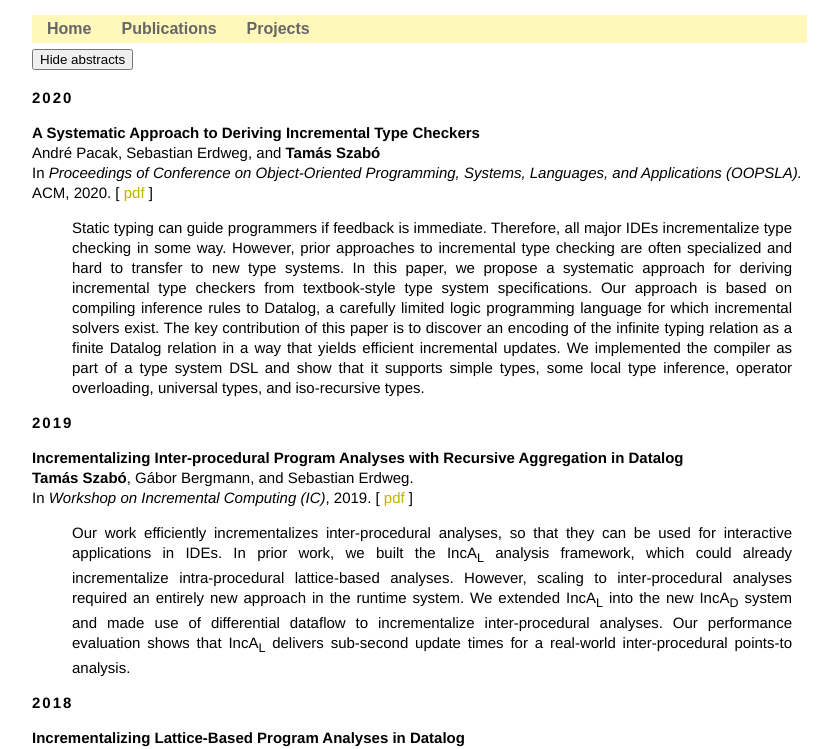
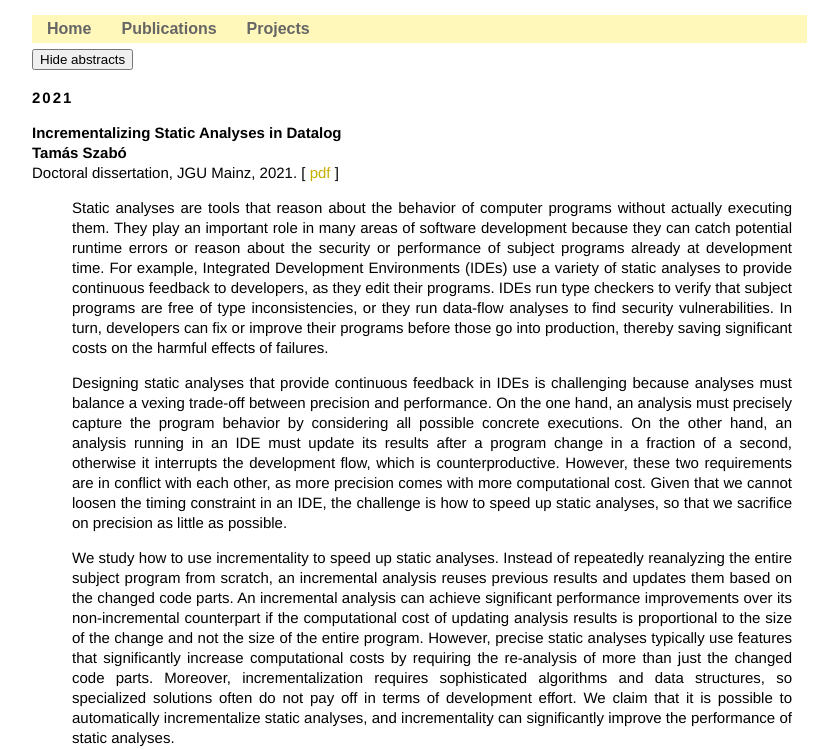
Before and after one commit to szabta89/szabta89.github.io, a plain HTML site: page publications.html in a window 1280 px wide. Both pictures are taken after a click on the button "Show abstracts". Shown: the part 51-800 px from the top of the page, without its empty margins (214-1052 px from the left). Drawn offline with nearby package versions, Linux system fonts and the light colour scheme.

Commit message:
updated with dissertation

```diff
--- a/publications.html
+++ b/publications.html
@@ -37,6 +37,60 @@
 					<button class="ShowHideAll">Show abstracts</button>
                 </div>
 				<div class="paper project">
+					<div class="lead">2021</div>
+					<p id="Szabo21">
+						<b>Incrementalizing Static Analyses in Datalog</b><br/>
+						<b>Tamás Szabó</b><br/>
+						Doctoral dissertation, JGU Mainz, 2021.
+						[&nbsp;<a href="https://openscience.ub.uni-mainz.de/handle/20.500.12030/5617">pdf</a>&nbsp;]
+						<blockquote>
+							<p align="justify">
+							Static analyses are tools that reason about the behavior of computer programs without actually executing them.
+							They play an important role in many areas of software development because they can catch potential runtime errors
+							or reason about the security or performance of subject programs already at development time. For example,
+							Integrated Development Environments (IDEs) use a variety of static analyses to provide continuous feedback to
+							developers, as they edit their programs. IDEs run type checkers to verify that subject programs are free of
+							type inconsistencies, or they run data-flow analyses to find security vulnerabilities. In turn, developers
+							can fix or improve their programs before those go into production, thereby saving significant costs on the
+							harmful effects of failures.
+							</p><p align="justify">
+							Designing static analyses that provide continuous feedback in IDEs is challenging because analyses must balance
+							a vexing trade-off between precision and performance. On the one hand, an analysis must precisely capture the
+							program behavior by considering all possible concrete executions. On the other hand, an analysis running in an
+							IDE must update its results after a program change in a fraction of a second, otherwise it interrupts the
+							development flow, which is counterproductive. However, these two requirements are in conflict with each other,
+							as more precision comes with more computational cost. Given that we cannot loosen the timing constraint in an IDE,
+							the challenge is how to speed up static analyses, so that we sacrifice on precision as little as possible.
+							</p><p align="justify">
+							We study how to use incrementality to speed up static analyses. Instead of repeatedly reanalyzing the entire
+							subject program from scratch, an incremental analysis reuses previous results and updates them based on the
+							changed code parts. An incremental analysis can achieve significant performance improvements over its
+							non-incremental counterpart if the computational cost of updating analysis results is proportional to the
+							size of the change and not the size of the entire program. However, precise static analyses typically use
+							features that significantly increase computational costs by requiring the re-analysis of more than just the
+							changed code parts. Moreover, incrementalization requires sophisticated algorithms and data structures,
+							so specialized solutions often do not pay off in terms of development effort. We claim that it is possible
+							to automatically incrementalize static analyses, and incrementality can significantly improve the performance
+							of static analyses.
+							</p><p align="justify">
+							We design an incremental static analysis framework called IncA. IncA offers a Datalog-based language for
+							the specification of static analyses. The declarative nature of Datalog allows analysis developers to
+							focus on the analyses themselves by leaving the incrementalization to a Datalog solver. We design Datalog
+							solver algorithms to automatically incrementalize analyses and deliver the kind of performance that
+							analyses running in IDEs need. We prove our solver algorithms correct, making sure that analyses
+							incrementalized by IncA compute the exact same results as their non-incremental counterparts. The
+							architecture of IncA is generic, as it is independent of any particular subject language, program,
+							or analysis, enabling the integration of IncA into different IDEs.
+							</p><p align="justify">
+							We evaluate IncA by incrementalizing existing static analyses for a number of subject languages.
+							We implement well-formedness checks for DSLs, FindBugs rules, data-flow analyses, inter-procedural
+							points-to analysis for Java, plus a type checker for Featherweight Java and Rust. We find that IncA
+							consistently delivers good performance across all of these analyses on real-world programs. Based on
+							these results, we conclude that IncA enables the use of realistic static analyses for continuous feedback in IDEs.
+							</p>
+						</blockquote>
+					</p>
+
 					<div class="lead">2020</div>
 					<p id="Pacak20">
 						<b>A Systematic Approach to Deriving Incremental Type Checkers</b><br/>
```
Also changed, not shown: index.html (+11 -8 lines).
